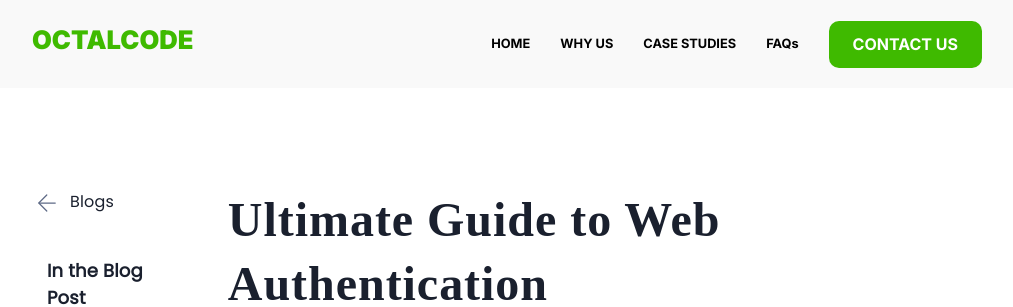
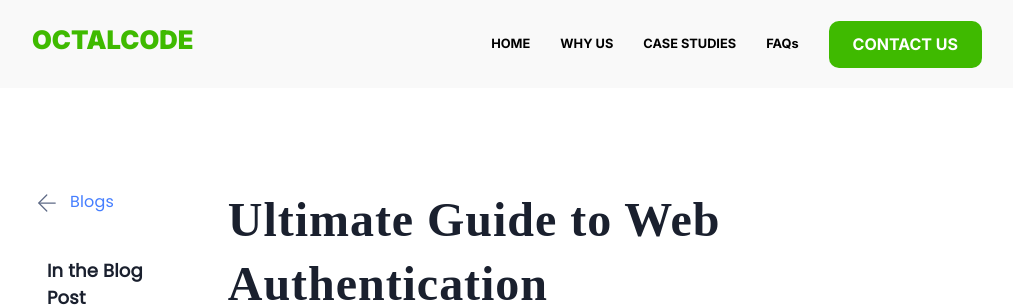
Before and after one commit to Raahim-Ali/Lozdon, a Next.js app: page /BlogDetails in a window 1280 px wide. In both pictures the pointer is over the element "Blogs". Shown: the top 307 px of the page, without its empty margins (133-1146 px from the left). Built offline with nearby package versions, Linux system fonts and the light colour scheme.

Commit message:
few changes made

```diff
--- a/app/BlogDetails/BlogDetails.css
+++ b/app/BlogDetails/BlogDetails.css
@@ -12,11 +12,14 @@
 .navigator {
   display: flex;
   gap: 8px;
-  padding: 0px 0px 24px 0px;
+  margin-bottom: 24px;
 }
-.navigator:hover {
+.BackIconText:hover {
   color: rgba(69, 126, 255, 1);
   cursor: pointer;
+}
+.backimgicon:hover {
+  fill: #3fba00;
 }
 .BackIconText {
   font-family: Poppins;
@@ -27,6 +30,7 @@
   text-align: left;
   color: rgba(26, 32, 46, 1);
 }
+
 .navigatorHeading {
   padding: 15px 15px;
 }
@@ -51,7 +55,7 @@
   color: rgba(94, 106, 134, 1);
 }
 .navigatorTextDetails:hover {
-  color: rgba(69, 126, 255, 1);
+  color: #3fba00;
   cursor: pointer;
 }
 .UltimateGuideContentHeading {
--- a/app/BlogDetails/BlogDetails.js
+++ b/app/BlogDetails/BlogDetails.js
@@ -1,3 +1,4 @@
+import Link from "next/link";
 import "./BlogDetails.css";
 import Image from "next/image";
 function BlogDetails() {
@@ -22,8 +23,10 @@ function BlogDetails() {
     <div className="blogDetailsPage">
       <div className="blogDetailsContent">
         <div className="navigationSection">
+          <Link href={"/Blog"}>
             <div className="navigator">
               <Image
+                className="backimgicon"
                 src="/Assets/BlogsDetails/BackIcon.svg"
                 alt=""
                 width={30}
@@ -31,6 +34,7 @@ function BlogDetails() {
               />
               <p className="BackIconText">Blogs</p>
             </div>
+          </Link>
           <div className="navigatorSectionDetails">
             <div className="navigatorHeading">
               <p className="navigatorHeadingText">In the Blog Post</p>
```
Lines whose indentation alone changed are shown as unchanged.
